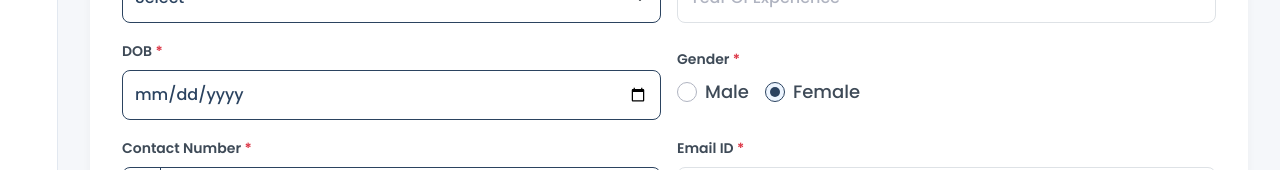
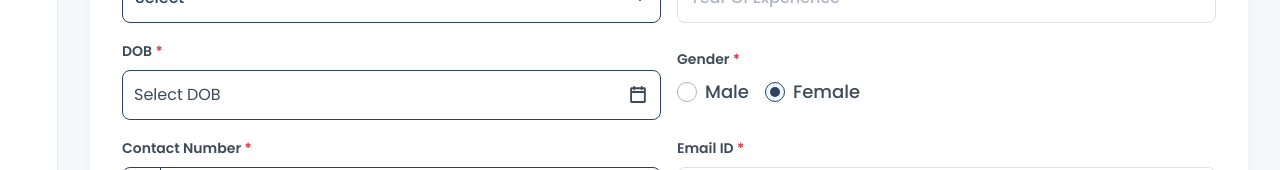
Before and after one commit to PranayTechnocomet/maiacare-doctor-inhouse-fe, a Next.js app: page /edit-profile in a window 1280 px wide. Shown: the part 531-701 px from the top of the page. Built offline with nearby package versions, Linux system fonts and the light colour scheme; a web font is replaced by a local one.

Commit message:
date and time changes

```diff
--- a/src/components/Consultation.tsx
+++ b/src/components/Consultation.tsx
@@ -4,7 +4,7 @@ import React, { useEffect, useState } from "react";
 import {
     Form,
     InputGroup,
-    Button,
+
     Pagination,
 } from "react-bootstrap";
 import { consultationData } from "@/utils/StaticData";
@@ -19,6 +19,7 @@ import { LuTrash2, LuArrowDown } from "react-icons/lu";
 import AppointmentSummaryCards from "@/components/layout/AppointmentSummaryCards";
 import Link from "next/link";
 import woman from "@/assets/images/woman.png";
+import Button from "./ui/Button";
 
 // const statusColor: Record<string, string> = {
 //     Completed: "success",
@@ -143,6 +144,7 @@ export default function Consultation() {
                 return (
                     <div className="text-center d-flex">
                         <Button
+                            variant="light"
                             size="sm"
                             className="d-flex bg-white justify-content-center align-items-center border profile-card-boeder rounded Download-border me-2"
                             onClick={() => handleDownload(`/files/${name}.pdf`, `${name}.pdf`)}
@@ -150,6 +152,7 @@ export default function Consultation() {
                             <LuArrowDown className="arrow-down" />
                         </Button>
                         <Button
+                            variant="light"
                             size="sm"
                             className="btn btn-sm profile-card-boeder border bg-white"
                             onClick={() => handleDelete(id)} // <-- pass id
--- a/src/components/Profile.tsx
+++ b/src/components/Profile.tsx
@@ -55,7 +55,7 @@ const Profile = () => {
                             {/* col-md-9 col-lg-9 col-xl-9    nedd to  above div */}
                             <div>
                                 <div className="d-flex flex-md-row align-items-start align-items-md-center gap-1 ">
-                                    <strong>{doctor.name}</strong>
+                                    <div className='profile-name-font'>{doctor.name}</div>
                                     <div className="d-flex align-items-center gap-1">
                                         <Image src={MaiaVerify} alt="Specialization" width={18} height={18} />
                                         <span className="profile-verified-badge">Maia Verified</span>
--- a/src/components/form/Edit-Basic-Details.tsx
+++ b/src/components/form/Edit-Basic-Details.tsx
@@ -586,6 +586,7 @@ export default function PersonalDetails({ onNext }: { onNext: () => void }) {
               <DatePickerFieldGroup
                 label="DOB"
                 name="date"
+                placeholder="Select DOB"
                 value={formData.date}
                 onChange={(e: React.ChangeEvent<HTMLInputElement>) => {
                   handleChange(e);
@@ -718,6 +719,7 @@ export default function PersonalDetails({ onNext }: { onNext: () => void }) {
             <TimePickerFieldGroup
               label="Monday-Friday"
               name="MF"
+              placeholder="Select Time"
               value={formData.MF}
               onChange={(e) => {
                 setFormData({ ...formData, MF: e.target.value });
@@ -728,6 +730,7 @@ export default function PersonalDetails({ onNext }: { onNext: () => void }) {
           <Col md={6} className="mt-2 edit-basic-detail-timepicker">
             <TimePickerFieldGroup
               name="Time"
+              placeholder="Select Time"
               value={formData.Time}
               onChange={(e) => {
                 setFormData({ ...formData, Time: e.target.value });
@@ -741,6 +744,7 @@ export default function PersonalDetails({ onNext }: { onNext: () => void }) {
             <TimePickerFieldGroup
               label="Saturday-Sunday"
               name="SS"
+              placeholder="Select Time"
               value={formData.SS}
               onChange={(e) => {
                 setFormData({ ...formData, SS: e.target.value });
@@ -751,6 +755,7 @@ export default function PersonalDetails({ onNext }: { onNext: () => void }) {
           <Col md={6} className="mt-2 edit-basic-detail-timepicker">
             <TimePickerFieldGroup
               name="Timer"
+              placeholder="Select Time"
               value={formData.Timer}
               onChange={(e) => {
                 setFormData({ ...formData, Timer: e.target.value });
--- a/src/components/ui/CustomDatePicker.tsx
+++ b/src/components/ui/CustomDatePicker.tsx
@@ -6,9 +6,9 @@ export const DatePickerFieldGroup = ({
   label = "",
   name,
   value,
-  onChange = () => {},
-  onBlur = () => {},
-  onClick = () => {},
+  onChange = () => { },
+  onBlur = () => { },
+  onClick = () => { },
   placeholder = "",
   required = false,
   disabled = false,
@@ -16,6 +16,7 @@ export const DatePickerFieldGroup = ({
   error = "",
   helperText = "",
   className = "",
+  iconColor = "var(--color-radio-lable)",
   ...rest
 }: {
   label?: string;
@@ -31,6 +32,7 @@ export const DatePickerFieldGroup = ({
   error?: string;
   helperText?: string;
   className?: string;
+  iconColor?: string;
   [key: string]: any;
 }) => {
   const inputRef = useRef<HTMLInputElement>(null);
@@ -41,16 +43,16 @@ export const DatePickerFieldGroup = ({
       inputRef.current.focus(); // Fallback for older support
     }
   };
-
+  const today = new Date().toISOString().split('T')[0];
   return (
-    <div className={`maiacare-input-field-container ${className}`}>
+    <div className={`maiacare-input-field-container  ${className}`}>
       <InputFieldLabel label={label} required={required} />
 
-      <div onClick={handleContainerClick} style={{ cursor: 'pointer' }}>
+      <div className='position-relative' onClick={handleContainerClick} style={{ cursor: 'pointer' }}>
         <Form.Control
           ref={inputRef}
-          className="maiacare-input-field"
-          type="date"
+          className="maiacare-input-field w-100"
+          type={"date"}
           name={name}
           value={value}
           onChange={onChange}
@@ -60,8 +62,24 @@ export const DatePickerFieldGroup = ({
           // required={required}
           disabled={disabled}
           readOnly={readOnly}
+          // max={today}
           {...rest}
+        // style={{ color: "#3E4A57" }}
         />
+
+        <div className='calender-timepicker-icon'>
+          <svg xmlns="http://www.w3.org/2000/svg" width="21" height="21" viewBox="0 0 21 21" fill="none">
+            <path d="M17.2166 2.33984H15.6541V2.02734C15.6541 1.7787 15.5553 1.54025 15.3795 1.36443C15.2036 1.18862 14.9652 1.08984 14.7166 1.08984C14.4679 1.08984 14.2295 1.18862 14.0536 1.36443C13.8778 1.54025 13.7791 1.7787 13.7791 2.02734V2.33984H8.15405V2.02734C8.15405 1.7787 8.05528 1.54025 7.87947 1.36443C7.70365 1.18862 7.46519 1.08984 7.21655 1.08984C6.96791 1.08984 6.72946 1.18862 6.55364 1.36443C6.37782 1.54025 6.27905 1.7787 6.27905 2.02734V2.33984H4.71655C4.30215 2.33984 3.90472 2.50446 3.6117 2.79749C3.31867 3.09051 3.15405 3.48794 3.15405 3.90234V16.4023C3.15405 16.8167 3.31867 17.2142 3.6117 17.5072C3.90472 17.8002 4.30215 17.9648 4.71655 17.9648H17.2166C17.631 17.9648 18.0284 17.8002 18.3214 17.5072C18.6144 17.2142 18.7791 16.8167 18.7791 16.4023V3.90234C18.7791 3.48794 18.6144 3.09051 18.3214 2.79749C18.0284 2.50446 17.631 2.33984 17.2166 2.33984ZM6.27905 4.21484C6.27905 4.46348 6.37782 4.70194 6.55364 4.87776C6.72946 5.05357 6.96791 5.15234 7.21655 5.15234C7.46519 5.15234 7.70365 5.05357 7.87947 4.87776C8.05528 4.70194 8.15405 4.46348 8.15405 4.21484H13.7791C13.7791 4.46348 13.8778 4.70194 14.0536 4.87776C14.2295 5.05357 14.4679 5.15234 14.7166 5.15234C14.9652 5.15234 15.2036 5.05357 15.3795 4.87776C15.5553 4.70194 15.6541 4.46348 15.6541 4.21484H16.9041V6.08984H5.02905V4.21484H6.27905ZM5.02905 16.0898V7.96484H16.9041V16.0898H5.02905Z"
+              fill={iconColor} />
+          </svg>
+        </div>
+
+        {!value && (
+          <div className='calender-timepicker-placeholder'>
+            {placeholder}
+          </div>
+        )}
+
       </div>
 
       {error && <InputFieldError error={error} />}
--- a/src/style/font.css
+++ b/src/style/font.css
@@ -1,5 +1,5 @@
 /* Base styles (default for desktops > 991px) */
-/* Umesh Radadiya */
+
 
 @import url('https://fonts.googleapis.com/css2?family=DM+Sans:ital,opsz,wght@0,9..40,100..1000;1,9..40,100..1000&family=Inter:ital,opsz,wght@0,14..32,100..900;1,14..32,100..900&family=Playfair+Display:ital,wght@0,400..900;1,400..900&family=Poppins:ital,wght@0,100;0,200;0,300;0,400;0,500;0,600;0,700;0,800;0,900;1,100;1,200;1,300;1,400;1,500;1,600;1,700;1,800;1,900&family=Tienne:wght@400;700;900&display=swap');
 
@@ -600,3 +600,10 @@
     font-size: 18px;
     color: #292929;
 }
+
+.profile-name-font{
+    font-weight: 600;
+    font-size: 18px;
+    color: var(--color-heading);
+    line-height: 24px;
+}
--- a/src/style/globals.css
+++ b/src/style/globals.css
@@ -295,7 +295,18 @@ body {
 }
 
 @media screen and (max-width: 376px) {
-  .edit-basic-detailsat-sun{
+  .edit-basic-detailsat-sun {
     margin-top: 5px !important;
   }
 }
+
+/* Remove background and shadow on accordion expansion  FOR ALL ACCORDION*/
+.accordion-button:not(.collapsed) {
+  background-color: transparent !important;
+  box-shadow: none !important;
+}
+
+.accordion-button:focus {
+  box-shadow: none !important;
+  outline: none !important;
+}
```
Also changed, not shown: src/app/temp/page.tsx (+15 -4 lines), src/components/Inventory.tsx (+5 -3 lines), src/components/ui/CustomTimePicker.tsx (+90 -5 lines).
